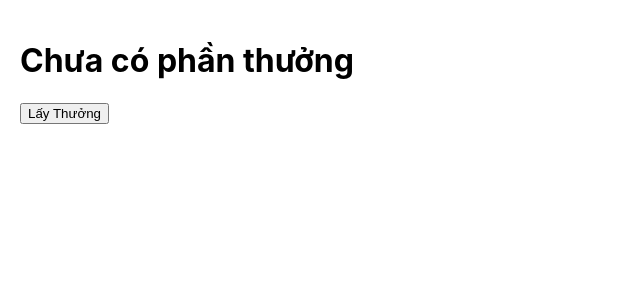
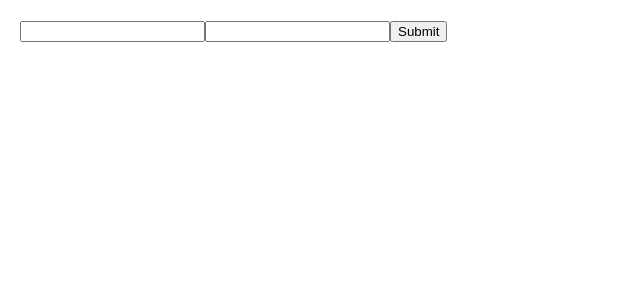
Before and after one commit to Nguyentruongphivolder9/project-react-tiktok, a React (Create React App) app: page / in a window 1280 px wide. Shown: the top 300 px of the page, without its empty margins (0-640 px from the left). Built offline with nearby package versions, Linux system fonts and the light colour scheme.

Commit message:
tow-way binding register

```diff
--- a/src/App.js
+++ b/src/App.js
@@ -47,19 +47,38 @@
   //   })
   // }
 
-  const [gift, setGift] = useState()
+  // const [gift, setGift] = useState()
 
-  const ramdomGift = () => {
-    const index = Math.floor(Math.random() * gifts.length)
+  // const ramdomGift = () => {
+  //   const index = Math.floor(Math.random() * gifts.length)
 
-    setGift(gifts[index]);
+  //   setGift(gifts[index]);
+  // }
+
+  const [name, setName] = useState('')
+  const [email, setEmail] = useState('')
+
+  const handleSubmit = () => {
+    console.log({
+      name,
+      email
+    });
   }
 
   return (
     <div className="App" style={{ padding: 20 }}>
-      <h1>{gift || 'Chưa có phần thưởng'}</h1>
       {/* <button onClick={handleIncrease}>Increase</button> */}
-      <button onClick={ramdomGift}>Lấy Thưởng</button>
+      {/* <h1>{gift || 'Chưa có phần thưởng'}</h1> */}
+      {/* <button onClick={ramdomGift}>Lấy Thưởng</button> */}
+      <input
+        value={name}
+        onChange={e => setName(e.target.value)}
+      />
+      <input
+        value={email}
+        onChange={e => setEmail(e.target.value)}
+      />
+      <button onClick={handleSubmit}>Submit</button>
     </div>
   );
 }
```
